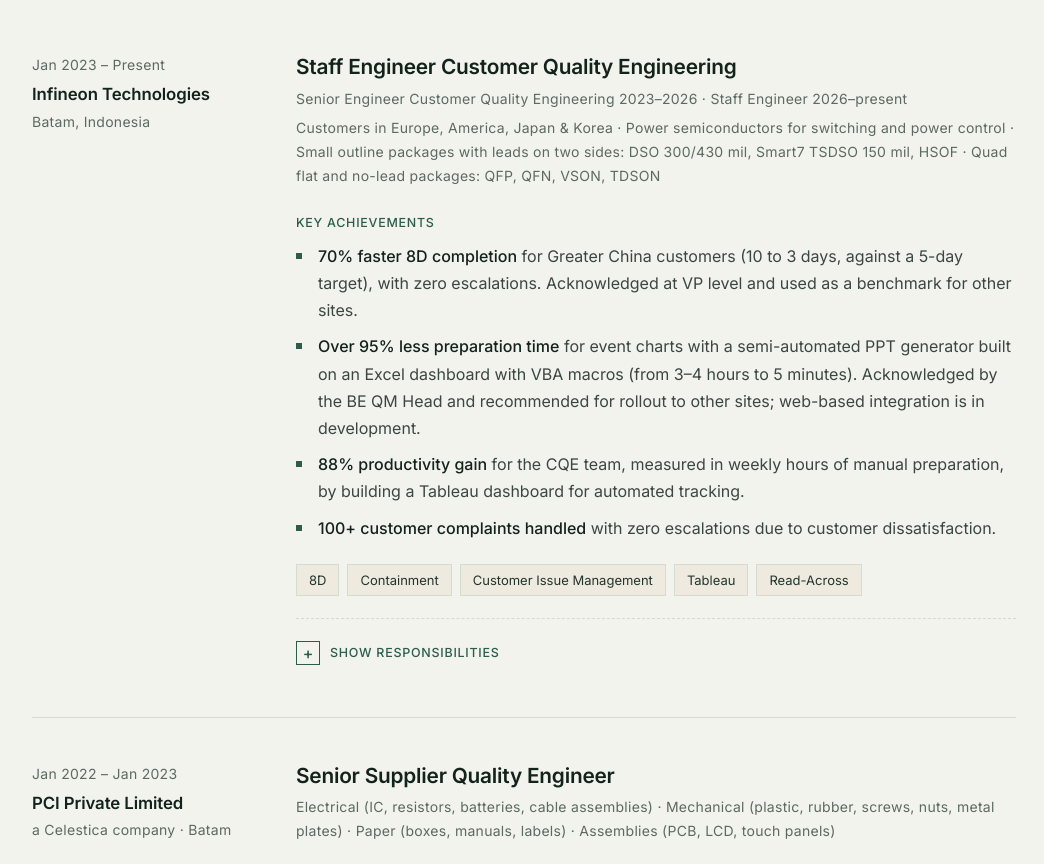
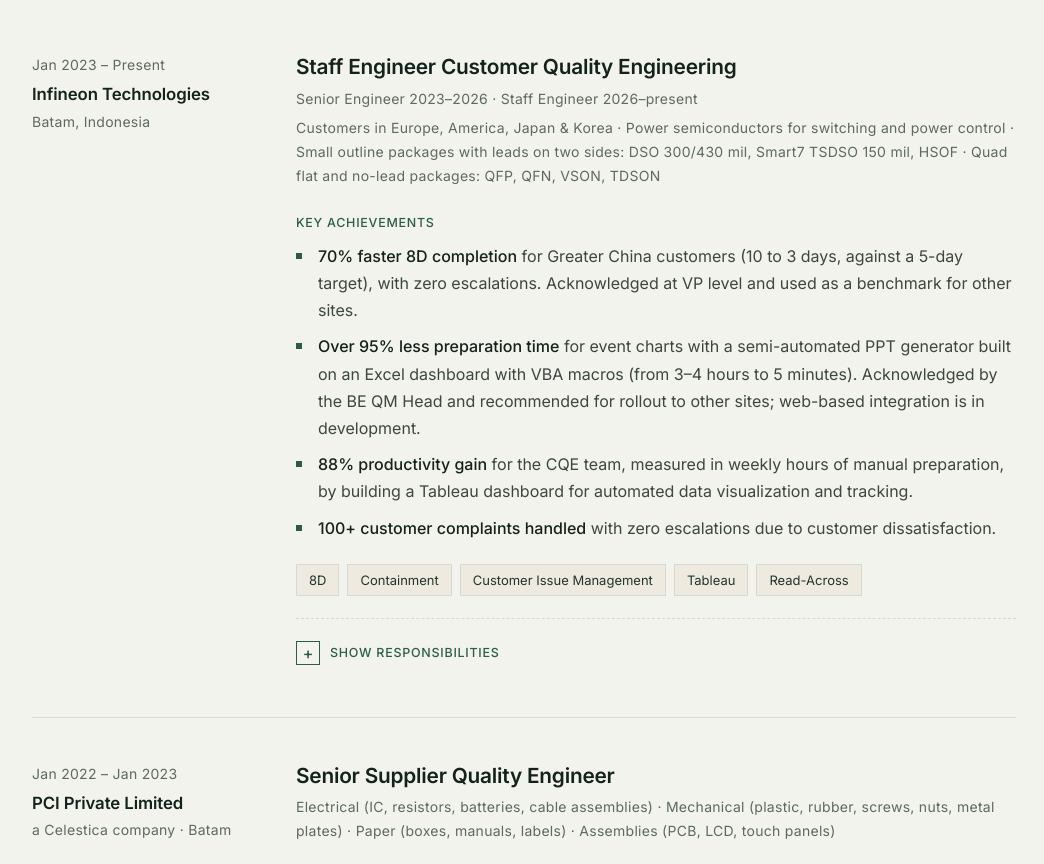
Before and after one commit to dannychenjh/dannychenjh.github.io, a plain HTML site: page index.html in a window 1280 px wide. Shown: the part 2027-2891 px from the top of the page, without its empty margins (116-1160 px from the left). Drawn offline with Linux system fonts and the light colour scheme.

Commit message:
Add files via upload

```diff
--- a/index.html
+++ b/index.html
@@ -4,7 +4,7 @@
 <meta charset="UTF-8">
 <meta name="viewport" content="width=device-width, initial-scale=1.0">
 <title>Danny Chen's Portfolio</title>
-<meta name="version" content="v6.70">
+<meta name="version" content="v6.71">
 <meta name="description" content="Danny Chen, Staff Engineer in Customer Quality Engineering at Infineon. 14 years in QA/QC, supplier and customer quality. Open to senior technical roles in quality, in Batam or abroad.">
 <meta property="og:title" content="Danny Chen | Staff Engineer Customer Quality Engineering">
 <meta property="og:description" content="14 years in QA/QC, supplier quality, and customer quality. Staff Engineer at Infineon.">
@@ -632,13 +632,13 @@
       </div>
       <div class="job-body">
         <h3>Staff Engineer Customer Quality Engineering</h3>
-        <div class="roles">Senior Engineer Customer Quality Engineering 2023–2026 · Staff Engineer 2026–present</div>
+        <div class="roles">Senior Engineer 2023–2026 · Staff Engineer 2026–present</div>
         <div class="scope">Customers in Europe, America, Japan &amp; Korea · Power semiconductors for switching and power control · Small outline packages with leads on two sides: DSO 300/430 mil, Smart7 TSDSO 150 mil, HSOF · Quad flat and no-lead packages: QFP, QFN, VSON, TDSON</div>
         <div class="label">Key Achievements</div>
         <ul class="points wins">
           <li><strong>70% faster 8D completion</strong> for Greater China customers (10 to 3 days, against a 5-day target), with zero escalations. Acknowledged at VP level and used as a benchmark for other sites.</li>
           <li><strong>Over 95% less preparation time</strong> for event charts with a semi-automated PPT generator built on an Excel dashboard with VBA macros (from 3–4 hours to 5 minutes). Acknowledged by the BE QM Head and recommended for rollout to other sites; web-based integration is in development.</li>
-          <li><strong>88% productivity gain</strong> for the CQE team, measured in weekly hours of manual preparation, by building a Tableau dashboard for automated tracking.</li>
+          <li><strong>88% productivity gain</strong> for the CQE team, measured in weekly hours of manual preparation, by building a Tableau dashboard for automated data visualization and tracking.</li>
           <li><strong>100+ customer complaints handled</strong> with zero escalations due to customer dissatisfaction.</li>
         </ul>
         <div class="tags">
@@ -851,7 +851,7 @@
 
 <footer>
   <div class="wrap">
-    <span>Last updated 15 Nov 2026</span><!-- site version: v6.70 -->
+    <span>Last updated 15 Nov 2026</span><!-- site version: v6.71 -->
   </div>
 </footer>
 
```
Also changed, not shown: 1 other file.
